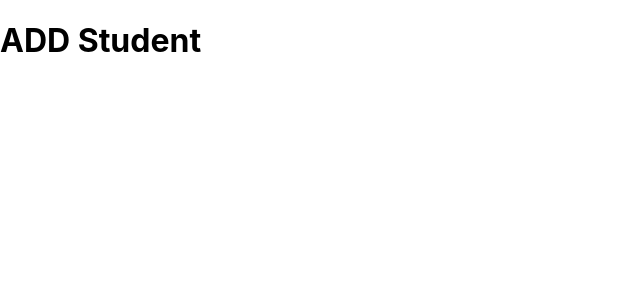
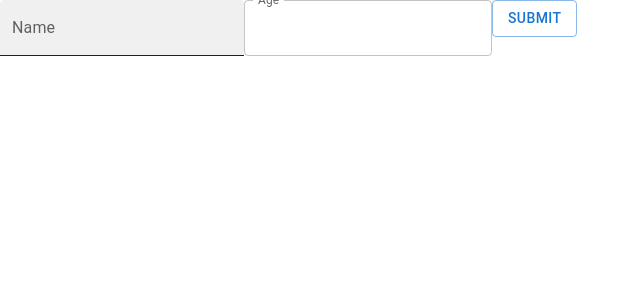
Before and after one commit to Murilo-Luciano/Sample-CRUD-NodeJS, a React (Create React App) app in the folder client/: page /add in a window 1280 px wide. Shown: the top 300 px of the page, without its empty margins (0-640 px from the left). Built offline with nearby package versions, Linux system fonts and the light colour scheme.

Commit message:
addedStudents function

```diff
--- a/client/package.json
+++ b/client/package.json
@@ -3,6 +3,7 @@
   "version": "0.1.0",
   "private": true,
   "dependencies": {
+    "@material-ui/icons": "^4.11.3",
     "@mui/x-data-grid": "^5.10.0",
     "@testing-library/jest-dom": "^5.14.1",
     "@testing-library/react": "^13.0.0",
--- a/client/src/students/AddStudents.js
+++ b/client/src/students/AddStudents.js
@@ -1,5 +1,40 @@
+import TextField from "@mui/material/TextField";
+import Button from "@mui/material/Button";
+import { useEffect, useState } from "react";
+
 const AddStudents = () => {
-  return <h1>ADD Student</h1>;
+  const [name, setName] = useState("");
+  const [age, setAge] = useState("");
+
+  return (
+    <div>
+      <TextField
+        id="filled-basic"
+        label="Name"
+        variant="filled"
+        onChange={(event) => setName(event.target.value)}
+      />
+      <TextField
+        id="outlined-number"
+        label="Age"
+        type="number"
+        onChange={(event) => setAge(event.target.value)}
+        InputLabelProps={{
+          shrink: true,
+        }}
+      />
+      <Button
+        variant="outlined"
+        onClick={() =>
+          fetch(`http://localhost:5000/students/new?name=${name}&age=${age}`, {
+            method: "POST",
+          }).then((res) => console.log(res))
+        }
+      >
+        Submit
+      </Button>
+    </div>
+  );
 };
 
 export default AddStudents;
--- a/client/src/students/ListStudents.js
+++ b/client/src/students/ListStudents.js
@@ -1,5 +1,7 @@
 import { useEffect, useState } from "react";
-import { DataGrid } from "@mui/x-data-grid";
+import { DataGrid, GridToolbar } from "@mui/x-data-grid";
+import { IconButton } from "@mui/material";
+import DeleteIcon from "@mui/icons-material/Delete";
 
 const ListStudents = () => {
   const [resp, setResp] = useState([]);
@@ -15,7 +17,7 @@ const ListStudents = () => {
   }, []);
 
   const columns = [
-    { field: "id", headerName: "ID", width: 90 },
+    { field: "studentId", headerName: "ID", width: 90 },
     {
       field: "studentName",
       headerName: "Student name",
@@ -29,6 +31,28 @@ const ListStudents = () => {
       width: 110,
       editable: true,
     },
+    {
+      field: "delete",
+      width: 75,
+      sortable: false,
+      disableColumnMenu: true,
+      renderHeader: () => {
+        return (
+          <IconButton
+            onClick={() => {
+              // const selectedIDs = new Set(selectionModel);
+              // you can call an API to delete the selected IDs
+              // and get the latest results after the deletion
+              // then call setRows() to update the data locally here
+              // setRows((r) => r.filter((x) => !selectedIDs.has(x.id)));
+              console.log("CLICKED");
+            }}
+          >
+            <DeleteIcon />
+          </IconButton>
+        );
+      },
+    },
   ];
 
   return (
@@ -38,8 +62,9 @@ const ListStudents = () => {
       pageSize={5}
       rowsPerPageOptions={[5]}
       checkboxSelection
-      getRowId={(row) => row.studentid}
+      getRowId={(row) => row.studentId}
       disableSelectionOnClick
+      components={{ Toolbar: GridToolbar }}
     />
   );
 };
```
Also changed, not shown: 2 other files (tests, documents, lock files or other folders).
